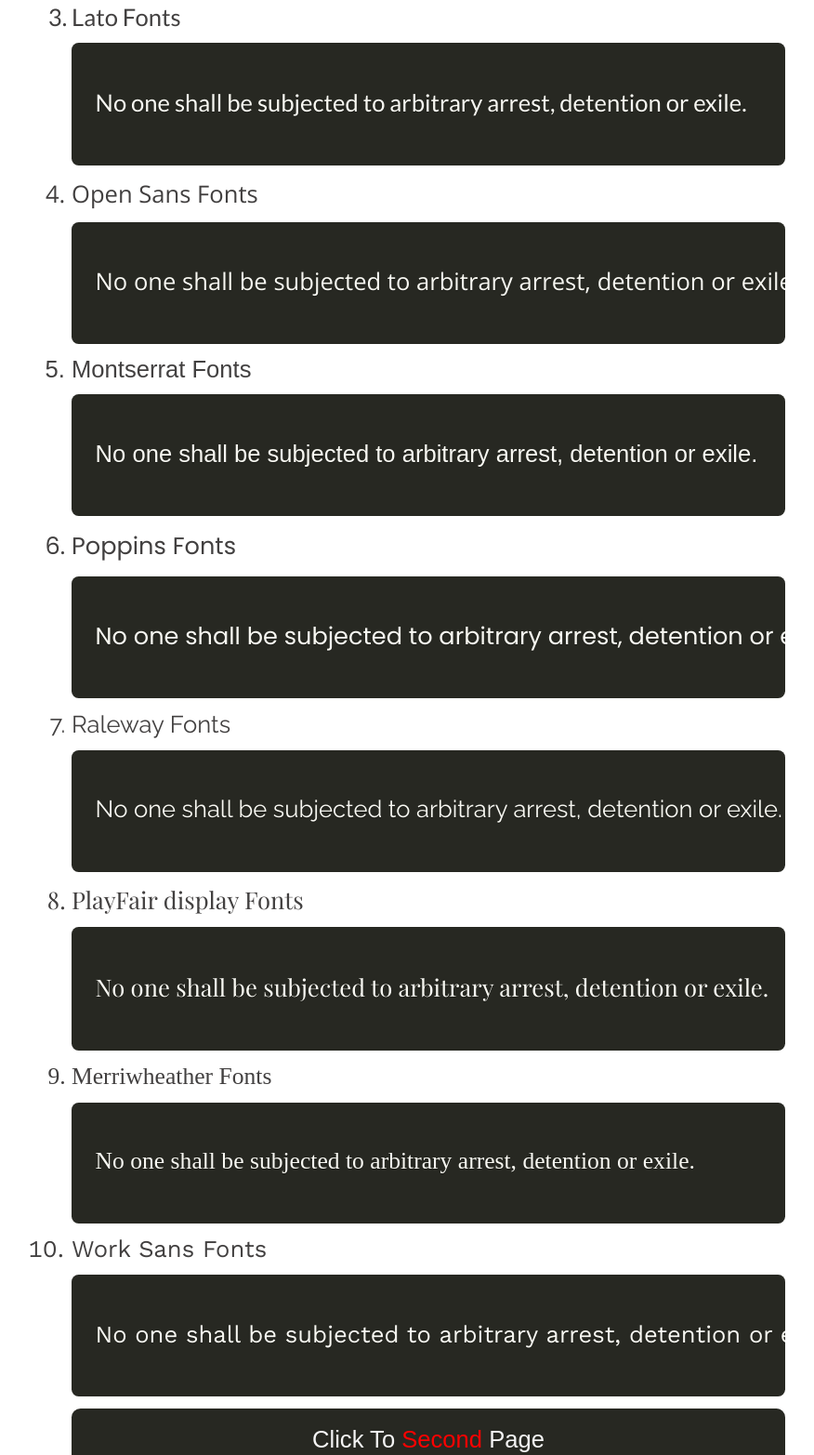
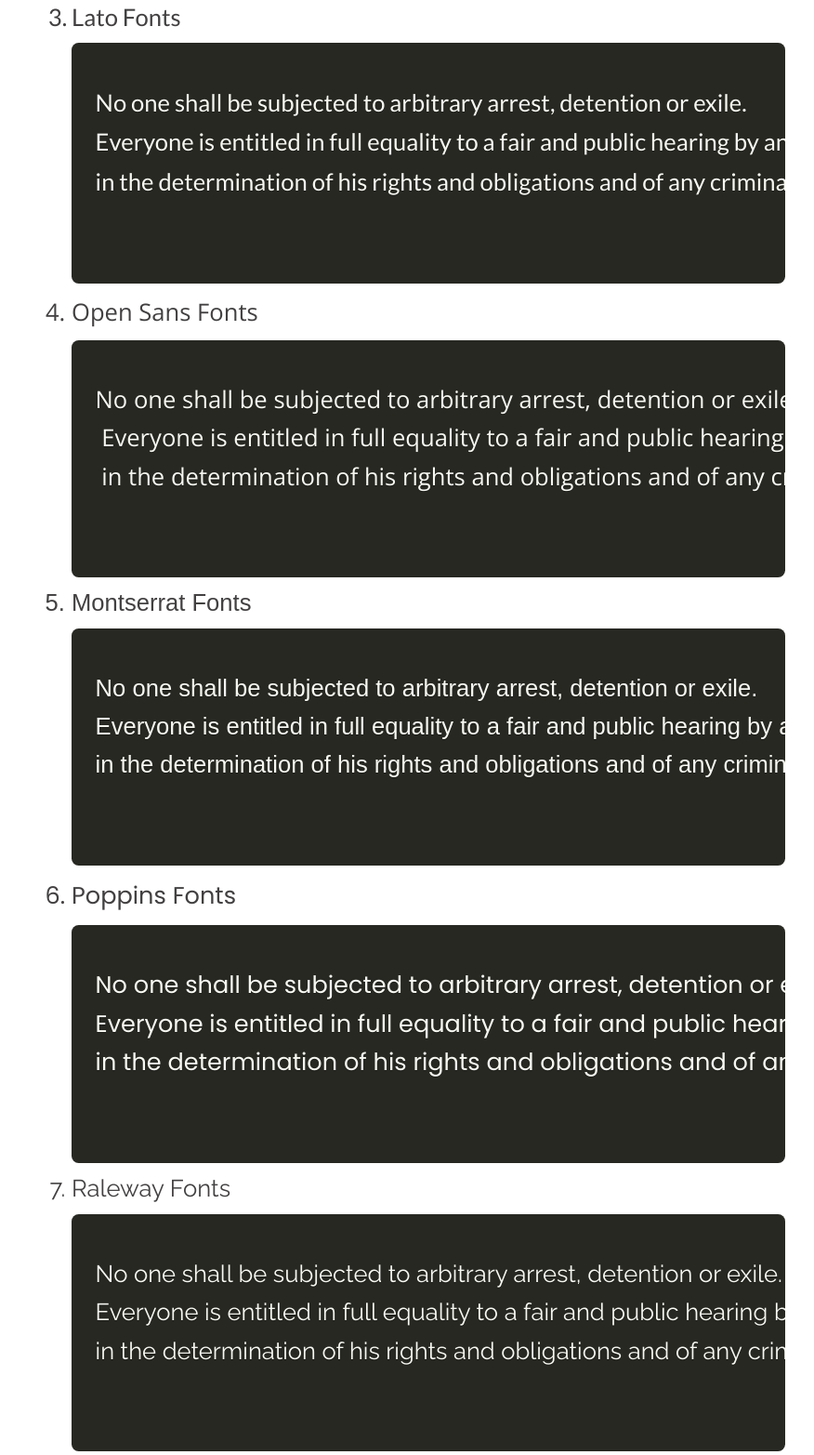
Before and after one commit to Anwarul07/chaeat-sheet, a plain HTML site: page index.html in a window 1280 px wide. Shown: the part 991-2556 px from the top of the page at 93% size, without its empty margins (179-1055 px from the left). Drawn offline with nearby package versions, Linux system fonts and the light colour scheme; some packages are replaced by stand-ins of ours; a script that the page names is missing; a web font is replaced by a local one.

Commit message:
update index.html

```diff
--- a/index.html
+++ b/index.html
@@ -42,23 +42,47 @@ Everyone is entitled in full equality to a fair and public hearing by an indepen
 in the determination of his rights and obligations and of any criminal charge against him
             </code></pre></li>
 
-            <li class="three">Lato Fonts<pre class="language-html"><code class="three">No one shall be subjected to arbitrary arrest, detention or exile.</code></pre></li>
+            <li class="three">Lato Fonts<pre class="language-html"><code class="three">No one shall be subjected to arbitrary arrest, detention or exile.
+Everyone is entitled in full equality to a fair and public hearing by an independent and impartial tribunal,
+in the determination of his rights and obligations and of any criminal charge against him
+            </code></pre></li>
 
-            <li class="four">Open Sans Fonts <pre class="language-html"><code class="four">No one shall be subjected to arbitrary arrest, detention or exile.</code></pre></li>
+            <li class="four">Open Sans Fonts <pre class="language-html"><code class="four">No one shall be subjected to arbitrary arrest, detention or exile.
+ Everyone is entitled in full equality to a fair and public hearing by an independent and impartial tribunal,
+ in the determination of his rights and obligations and of any criminal charge against him
+            </code></pre></li>
 
-            <li class="five"> Montserrat  Fonts<pre class="language-html"><code class="five">No one shall be subjected to arbitrary arrest, detention or exile.</code></pre></li>
+            <li class="five"> Montserrat  Fonts<pre class="language-html"><code class="five">No one shall be subjected to arbitrary arrest, detention or exile.
+Everyone is entitled in full equality to a fair and public hearing by an independent and impartial tribunal,
+in the determination of his rights and obligations and of any criminal charge against him
+            </code></pre></li>
 
-            <li class="six"> Poppins Fonts<pre class="language-html"><code class="six">No one shall be subjected to arbitrary arrest, detention or exile.</code></pre></li>
+            <li class="six"> Poppins Fonts<pre class="language-html"><code class="six">No one shall be subjected to arbitrary arrest, detention or exile.
+Everyone is entitled in full equality to a fair and public hearing by an independent and impartial tribunal,
+in the determination of his rights and obligations and of any criminal charge against him
+            </code></pre></li>
 
-            <li class="seven">Raleway Fonts <pre class="language-html"><code class="seven">No one shall be subjected to arbitrary arrest, detention or exile.</code></pre></li>
+            <li class="seven">Raleway Fonts <pre class="language-html"><code class="seven">No one shall be subjected to arbitrary arrest, detention or exile.
+Everyone is entitled in full equality to a fair and public hearing by an independent and impartial tribunal,
+in the determination of his rights and obligations and of any criminal charge against him
+            </code></pre></li>
 
 
-            <li class="eight">PlayFair display Fonts <pre class="language-html"><code class="eight">No one shall be subjected to arbitrary arrest, detention or exile.</code></pre></li>
+            <li class="eight">PlayFair display Fonts <pre class="language-html"><code class="eight">No one shall be subjected to arbitrary arrest, detention or exile.
+Everyone is entitled in full equality to a fair and public hearing by an independent and impartial tribunal,
+in the determination of his rights and obligations and of any criminal charge against him
+            </code></pre></li>
 
 
-            <li class="nine">Merriwheather Fonts <pre class="language-html"><code class="nine">No one shall be subjected to arbitrary arrest, detention or exile.</code></pre></li>
+            <li class="nine">Merriwheather Fonts <pre class="language-html"><code class="nine">No one shall be subjected to arbitrary arrest, detention or exile.
+Everyone is entitled in full equality to a fair and public hearing by an independent and impartial tribunal,
+in the determination of his rights and obligations and of any criminal charge against him
+            </code></pre></li>
 
-            <li class="ten">Work Sans Fonts <pre class="language-html"><code class="ten">No one shall be subjected to arbitrary arrest, detention or exile.</code></pre></li>
+            <li class="ten">Work Sans Fonts <pre class="language-html"><code class="ten">No one shall be subjected to arbitrary arrest, detention or exile.
+Everyone is entitled in full equality to a fair and public hearing by an independent and impartial tribunal,
+in the determination of his rights and obligations and of any criminal charge against him
+            </code></pre></li>
 
         </ol>
         <div class="second">
```
